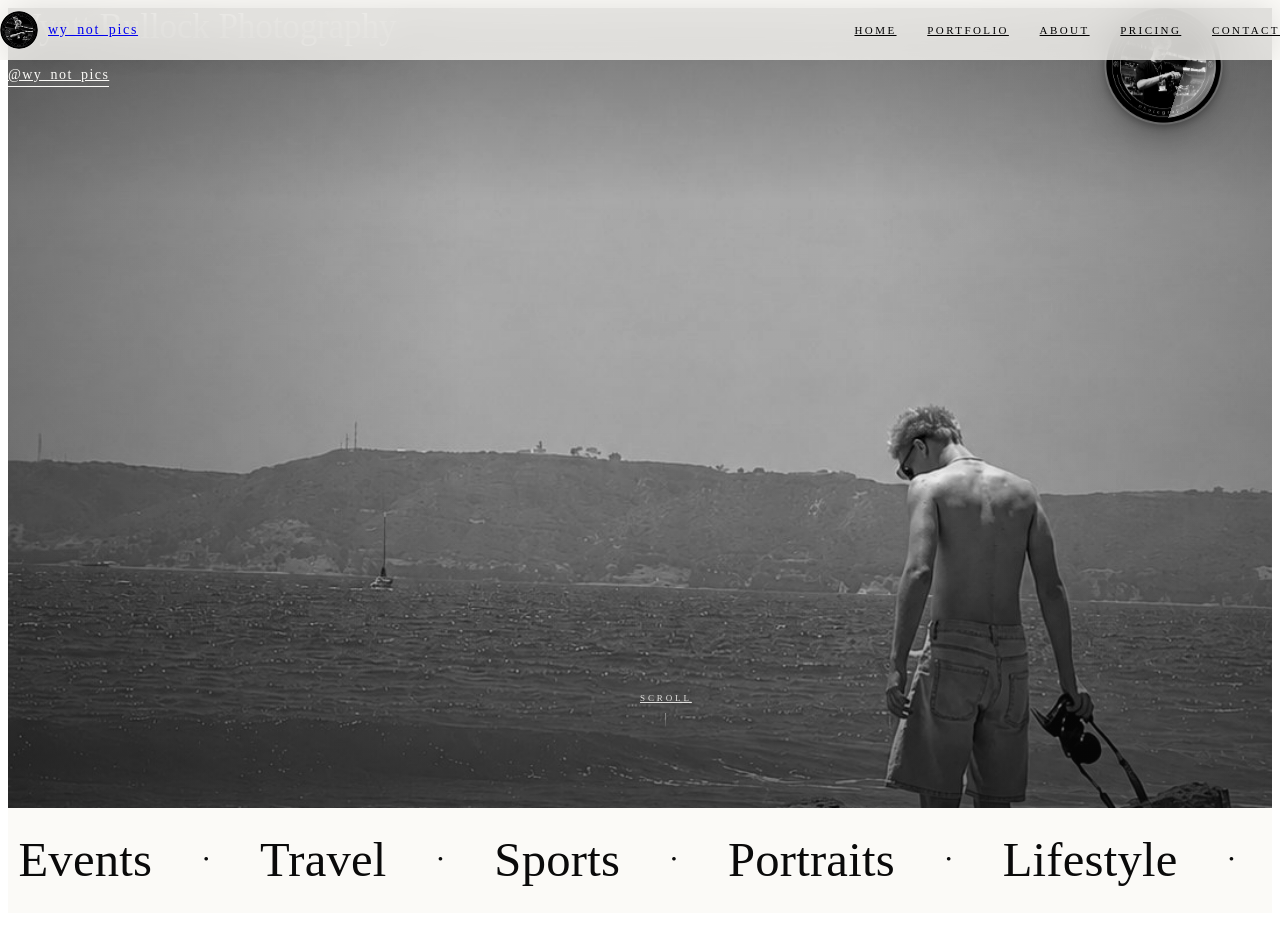
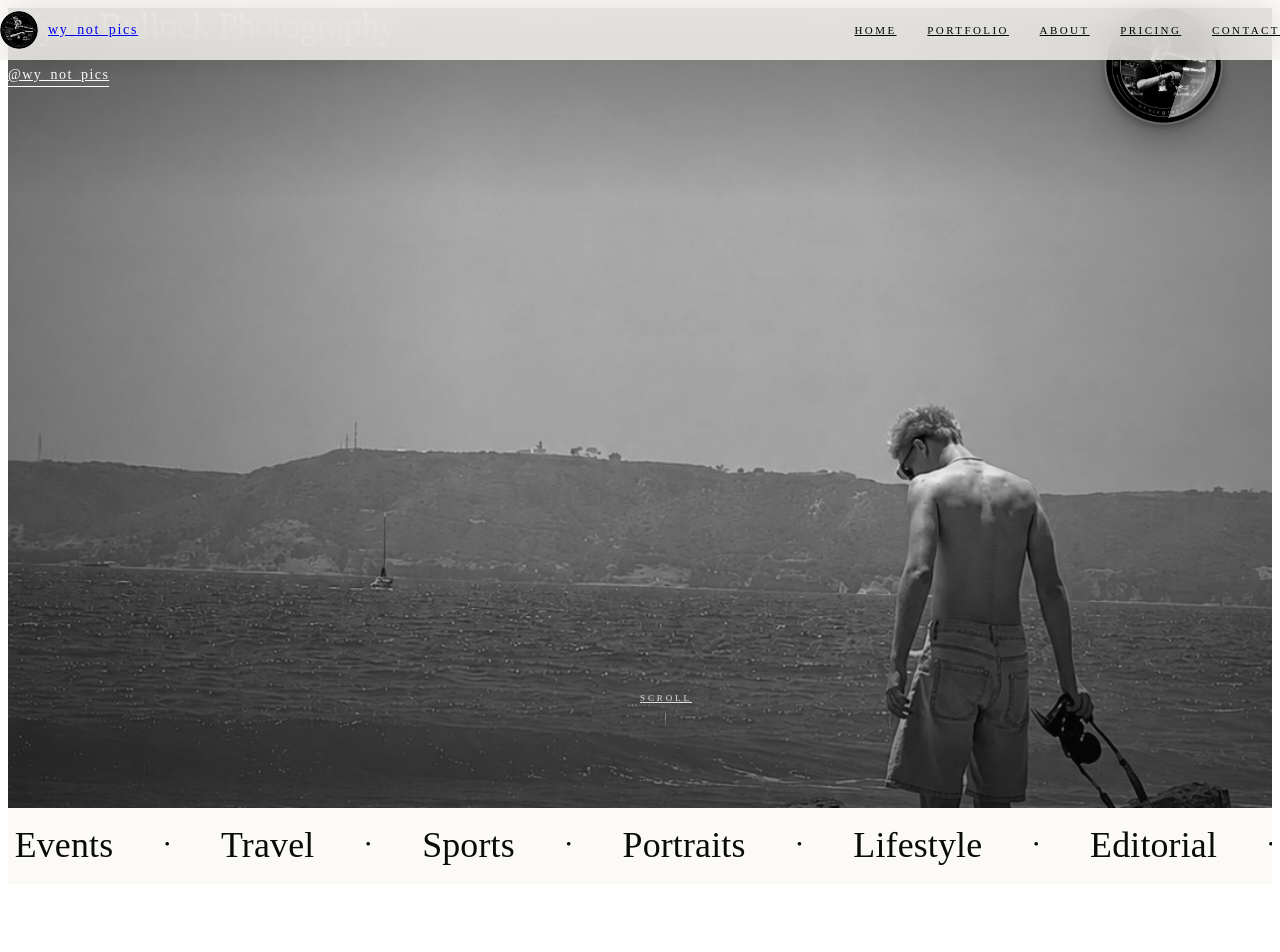
Before and after one commit to DavisHiggins/wynotpicsV2, a React (Vite) app: page / in a window 1280 px wide. Shown: the top 952 px of the page. Built offline with nearby package versions, Linux system fonts and the light colour scheme; the HTML template or start-up script is replaced by a standard one.

Commit message:
Add files via upload

```diff
--- a/src/pages/Home.css
+++ b/src/pages/Home.css
@@ -303,7 +303,7 @@
   position: relative;
   background: #fbfaf7;
   overflow: hidden;
-  padding: clamp(18px, 2.4vw, 28px) 0;
+  padding: clamp(12px, 1.6vw, 20px) 0;
   border-top: 1px solid var(--rule);
   border-bottom: 1px solid var(--rule);
 }
@@ -327,7 +327,7 @@
 .home-marquee-word {
   font-family: var(--font-script);
   font-weight: 400;
-  font-size: clamp(1.8rem, 3.8vw, 3.2rem);
+  font-size: clamp(1.4rem, 2.8vw, 2.4rem);
   line-height: 1;
   color: #0a0a0a;
   letter-spacing: 0.005em;
```
